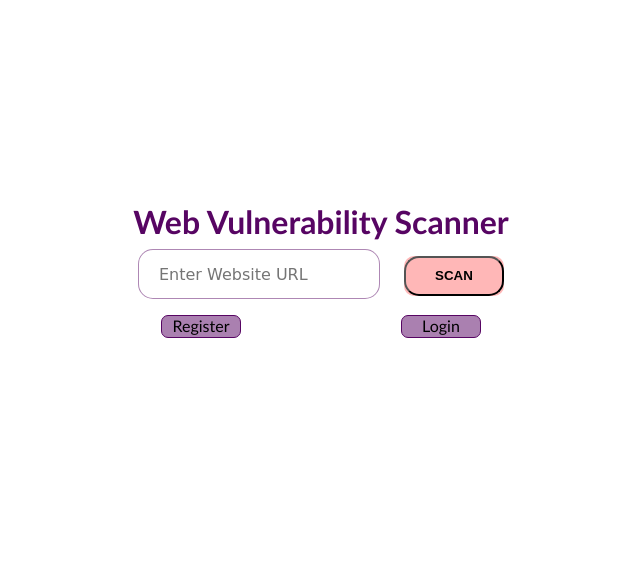
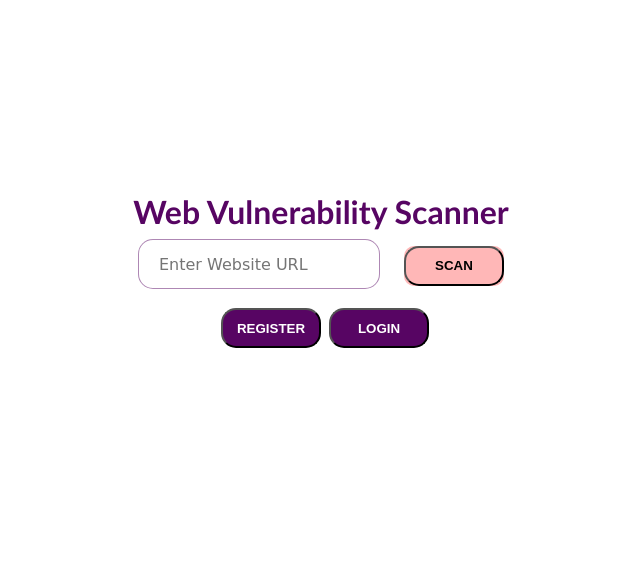
Before and after one commit to WebScannerUAEU/WebScanner.github.io, a Flask app: page / in a window 1280 px wide. Shown: the part 145-733 px from the top of the page, without its empty margins (319-959 px from the left). Run offline with Flask 2, Linux system fonts and the light colour scheme.

Commit message:
login & register
Edit login and register buttons and pages

```diff
--- a/static/css/index.css
+++ b/static/css/index.css
@@ -150,25 +150,41 @@ section {
 }
 
 .btn_1{
-    border-radius: 7px;
-    border: 0.5px solid #570563;
-    background-color: #57056381;
-    color: black;
-    width: 5rem;
-    text-decoration: none;
-    margin-right: 5rem;
-    height: 1.4rem;
+    margin-top: 3px;
+    margin-left: .5rem;
+    /* margin-left: 10px; */
+    color: white;
+    font-weight: bolder;
+    background-color: #570563;
+    width: 100px;
+    height: 40px;
+    text-transform: uppercase;
+    cursor: pointer;
+    border-radius: 15px;
     }
 
+.btn_1:hover{
+    background-color: #BEFBFF;
+    color: black;
+}
+
     .btn_2{
-    border-radius: 7px;
-    border: 0.5px solid #570563;
-    background-color: #57056381;
+        margin-top: 3px;
+        margin-left: .5rem;
+        /* margin-left: 10px; */
+        color: white;
+        font-weight: bolder;
+        background-color: #570563;
+        width: 100px;
+        height: 40px;
+        text-transform: uppercase;
+        cursor: pointer;
+        border-radius: 15px;
+    }
+
+.btn_2:hover{
+    background-color: #BEFBFF;
     color: black;
-    width: 5rem;
-    text-decoration: none;
-    margin-left: 5rem;
-    height: 1.4rem;
     }
 
     .flex_con{
--- a/templates/index.html
+++ b/templates/index.html
@@ -47,8 +47,8 @@
         </div>
       </div>
       <div class="flex_con">
-        <a class="btn_1" href="/register">Register</a>
-        <a class="btn_2" href="/login">Login</a>
+        <button onclick="window.open('/register', '_blank')" class="btn_1">Register</button>
+        <button onclick="window.open('/login', '_blank')" class="btn_2">Login</button>
       </div>
     </section>
     <!-- <script src="../static/libraries/halfmoon/js/halfmoon.min.js"></script> -->
```
